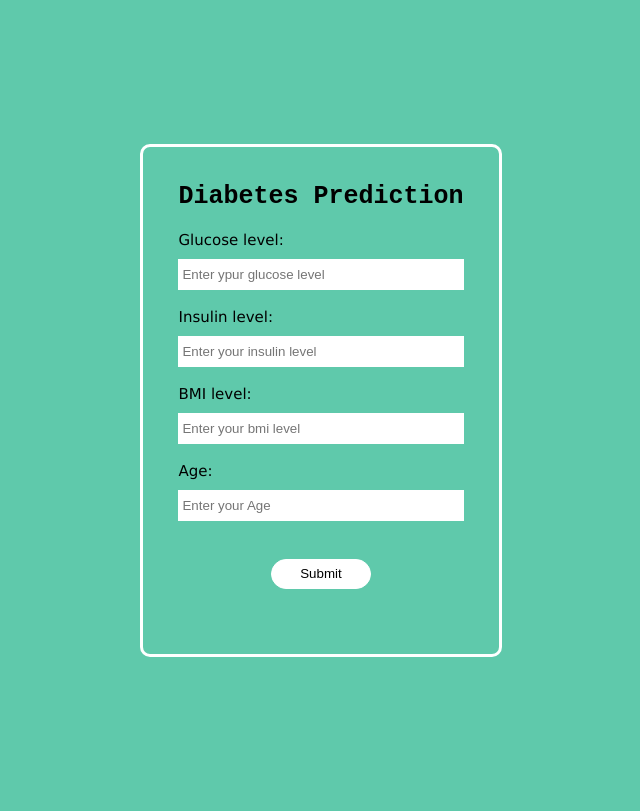
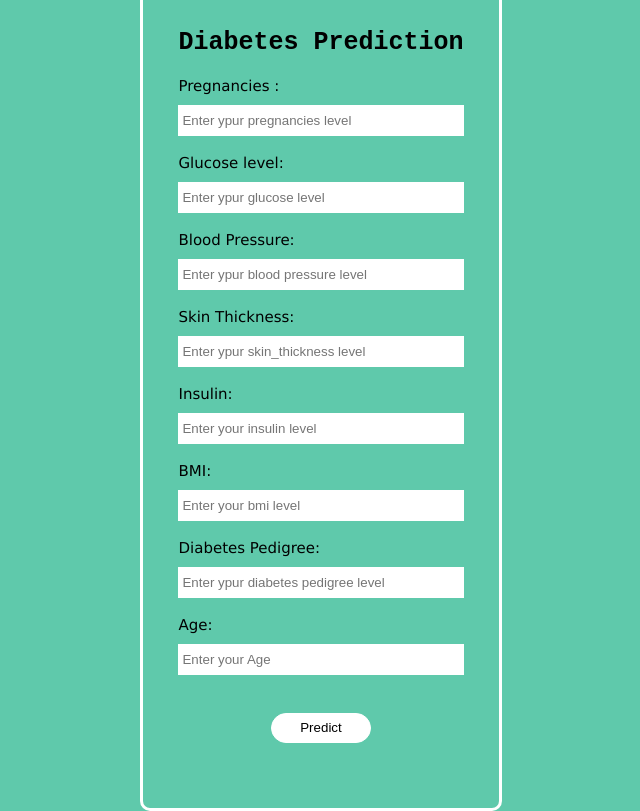
Before and after one commit to viedamayanti/Data-Glacier-Data-Analyst-Intern, a Flask app: page / in a window 1280 px wide. Shown: the whole page, without its empty margins (319-959 px from the left). Before the commit the page ends 657 px from the top, so only its background shows below. Run offline with Flask 3, Linux system fonts and the light colour scheme; parts of the project's set-up code (start-up, migrations or seed data) failed here and were passed over.

Commit message:
week 4 update

```diff
--- a/Week4/app.py
+++ b/Week4/app.py
@@ -4,8 +4,9 @@ import pickle
 
 
 app = Flask(__name__)
-model = pickle.load(open('diabetesModel.pkl','rb'))
+model = pickle.load(open('model.pkl', 'rb'))
 scaler = pickle.load(open('scaler.pkl', 'rb'))
+
 
 @app.route('/')
 def home():
@@ -14,18 +15,29 @@ def home():
 @app.route('/predict', methods=['POST','GET'])
 def predict():
 
+    pregnancies = float(request.form['pregnancies'])
     glucose = float(request.form['glucose'])
+    blood_pressure = float(request.form['blood_pressure'])
+    skin_thickness = float(request.form['skin_thickness'])
     insulin = float(request.form['insulin'])
     bmi = float(request.form['bmi'])
+    diabetesPedigree = float(request.form['diabetesPedigree'])
     age = float(request.form['age'])
-    input_features = np.array([glucose,insulin,bmi,age])
+    input_features = np.array([pregnancies,glucose,blood_pressure,skin_thickness,insulin,bmi,diabetesPedigree,age])
     input_reshaped = input_features.reshape(1, -1)
-    input_features_scaled = scaler.fit_transform(input_reshaped)
-    prediction = model.predict(input_features_scaled)
+    input_scaled = scaler.transform(input_reshaped)
+    prediction = model.predict(input_scaled)
+
+
+    print("Input Features:",input_features)
+    print("Input Reshaped:", input_reshaped)
+    print("Scaled Input:", input_scaled)
+    print("Prediction:", prediction)
+
     if(prediction == 0):
-        return (render_template('index.html', prediction_text = f"Prediction Non Diabetic: {prediction[0]}") )
+        return (render_template('index.html', prediction_text = f" Non Diabetic") )
     else:
-        return (render_template('index.html', prediction_text =  f"Prediction Diabetic: {prediction[0]}" ))
+        return (render_template('index.html', prediction_text =  f" Diabetic Diagnosed"))
 
 if __name__ == "__main__":
-    app.run(port=5000, debug=True)
+    app.run(host='0.0.0.0', port=5000, debug=True)
--- a/Week4/templates/index.html
+++ b/Week4/templates/index.html
@@ -17,6 +17,18 @@
       </header>
       <form action="{{url_for('predict')}}" method="post">
         <div class="prediction_form">
+          <label id="pregnancies" for="pregnancies-level" name="pregnancies"
+            >Pregnancies :</label
+          >
+          <input
+            type="text"
+            id="pregnancies-level"
+            placeholder="Enter ypur pregnancies level"
+            name="pregnancies"
+            required
+            size="30"
+          />
+          <br />
           <label id="glucose" for="glucose-level" name="glucose"
             >Glucose level:</label
           >
@@ -29,9 +41,38 @@
             size="30"
           />
           <br />
-
+          <label
+            id="blood_pressure"
+            for="blood_pressure-level"
+            name="blood_pressure"
+            >Blood Pressure:</label
+          >
+          <input
+            type="text"
+            id="blood_pressure-level"
+            placeholder="Enter ypur blood pressure level"
+            name="blood_pressure"
+            required
+            size="30"
+          />
+          <br />
+          <label
+            id="skin_thickness"
+            for="skin_thickness-level"
+            name="skin_thickness"
+            >Skin Thickness:</label
+          >
+          <input
+            type="text"
+            id="skin_thickness-level"
+            placeholder="Enter ypur skin_thickness level"
+            name="skin_thickness"
+            required
+            size="30"
+          />
+          <br />
           <label id="insulin" for="insulin-level" name="insulin"
-            >Insulin level:</label
+            >Insulin:</label
           >
           <input
             type="text"
@@ -43,12 +84,27 @@
           />
           <br />
 
-          <label id="bmi" for="bmi-level" name="bmi">BMI level:</label>
+          <label id="bmi" for="bmi-level" name="bmi">BMI:</label>
           <input
             type="text"
             id="bmi-level"
             placeholder="Enter your bmi level"
             name="bmi"
+            required
+            size="30"
+          />
+          <br />
+          <label
+            id="diabetesPedigree"
+            for="diabetesPedigree-level"
+            name="diabetesPedigree"
+            >Diabetes Pedigree:</label
+          >
+          <input
+            type="text"
+            id="diabetesPedigree-level"
+            placeholder="Enter ypur diabetes pedigree level"
+            name="diabetesPedigree"
             required
             size="30"
           />
@@ -65,7 +121,7 @@
         </div>
         <br />
         <div class="button">
-          <button id="submitBtn">Submit</button>
+          <button id="submitBtn">Predict</button>
         </div>
         <div id="predictionResult"><h2>{{prediction_text}}</h2></div>
       </form>
```
Also changed, not shown: Week4/static/script.js (+8 -0 lines), 4 other files.
